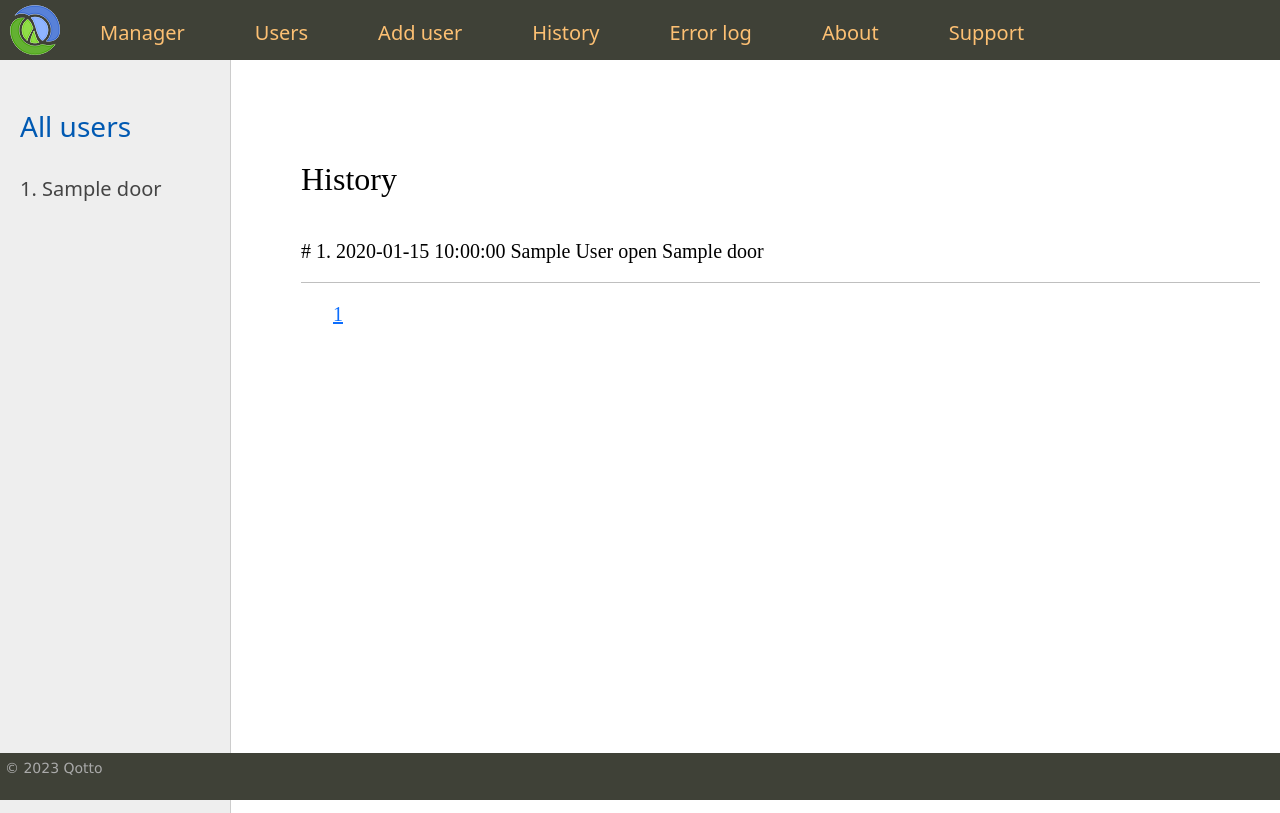
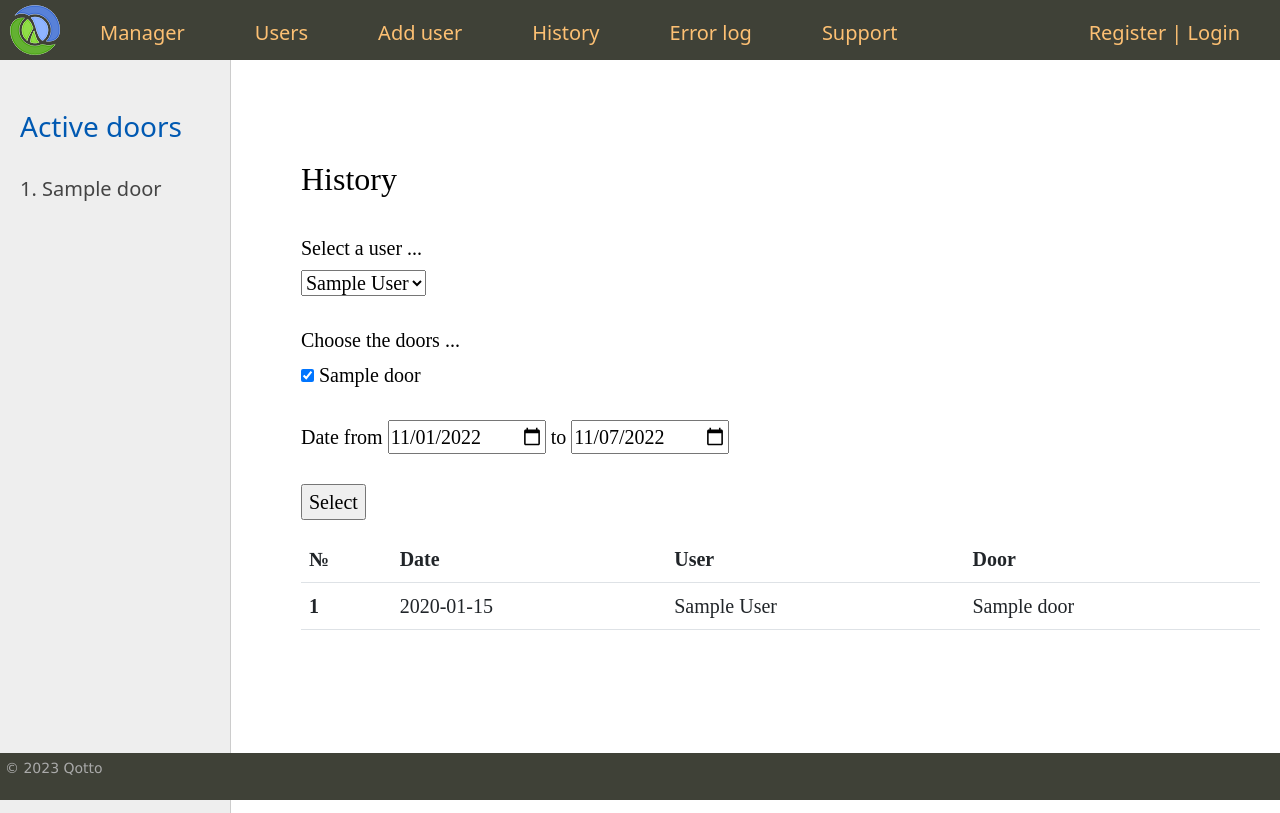
Before and after one commit to nesrv/door-manager, a Django app: page /history/ in a window 1280 px wide. Run offline with Django 4.2, Linux system fonts and the light colour scheme; tables that the repository leaves empty hold one stand-in row (values such as "Sample post"); parts of the project's set-up code (start-up, migrations or seed data) failed here and were passed over.

Commit message:
Realize Select a user ... <select> Choose the doors ... <checkbox> Date from ... to <input type="date">

```diff
--- a/door/templates/door/base.html
+++ b/door/templates/door/base.html
@@ -53,11 +53,11 @@
                         <ul id="leftchapters">
                             {% if door_selected %}
                             <h3>
-                                <li><a href="{% url 'users' %}"> All users </a></li>
+                                <li><a href="{% url 'users' %}"> Active doors </a></li>
                             </h3>
                             {% else %}
                             <h3>
-                                <li class="selected"> All users</li>
+                                <li class="selected"> Active doors</li>
                             </h3>
                             {% endif %}
 
--- a/door/templates/door/history.html
+++ b/door/templates/door/history.html
@@ -1,33 +1,92 @@
 {%  extends 'door/base.html' %}
-
-
-
-
-
-
 {% block content %}
 
 <h1> {{title}} </h1>
 <br>
+<h5> Select a user ... </h5>
 
-{% for h in page_obj %}
+<form action="" method="post">
+    {% csrf_token %}
+    <select id = "users" name="users-list">
+    {% for user in user_list %}
+        <option value = "{{user.name}}" /> {{user.name}} </option>
+    {% endfor %}
+    </select>
+    <br><br>
+    <h5> Choose the doors ... </h5>
+    {% for door in door_list %}
+        <input type="checkbox" name="door" value = "{{door.name}}" checked/> {{door.name}}
+    {% endfor %}
+    <br><br>
 
-# {{ h.id }}. {{ h.time_opening|date:'Y-m-d H:i:s' }}
-{{ h.user }} open  {{ h.door }}
-<hr>
-{% endfor %}
 
-<nav>
-    <ul>
-        {% for p in page_obj.paginator.page_range %}
+    Date from <input type="date" id="date_first" name="date1" value="2022-11-01"/>
+    to <input type="date" id="date_last" name="date2"/>
+      <br><br>
+    <p><input type="submit" value="Select"></p>
+    <script>
+        document.getElementById('date_last').valueAsDate = new Date();
+    </script>
 
-            <a href="?page={{ p }}"> {{ p }} </a>
+</form>
+<!--<form action="" method="post">-->
+<!--    {% csrf_token %}-->
+<!--    <div class="input-group mb-3">-->
+<!--        <input type="text" class="form-control" placeholder="Enter ..." aria-label="Recipient's "-->
+<!--               aria-describedby="basic-addon2" name="data_for_search" value="">-->
+<!--        <div class="input-group-append">-->
+<!--            <button class="btn btn-outline-secondary" type="submit" value="OK">Search</button>-->
+<!--        </div>-->
+<!--    </div>-->
+<!--</form>-->
 
-        {% endfor %}
+<table class="table table-hover">
+    <thead>
+    <tr>
+        <th scope="col">№</th>
+        <th scope="col">Date</th>
+        <th scope="col">User</th>
+        <th scope="col">Door</th>
+    </tr>
+    </thead>
+    <tbody>
+    {% for info in page_obj %}
+    <tr>
+        <th scope="row">{{info.id}}</th>
+        <td>{{info.time_opening|date:'Y-m-d'}}</td>
+        <td>{{info.user}}</td>
+        <td>{{info.door}}</td>
+    </tr>
+    {% endfor %}
+    </tbody>
+</table>
 
-    </ul>
-</nav>
 
+<!--<form id="form" class="p-3" action='' method="POST">-->
+<!--    <h2> Sort by door </h2>-->
+<!--    <select class="form-control" id="select_sort" name="sort_user">-->
+<!--        {% for door in door_list %}-->
+
+<!--        <option value="{{ door.id }}"> {{ door.id }}. {{ door.name }}</option>-->
+<!--        {% endfor %}-->
+<!--    </select>-->
+<!--    <br>-->
+<!--    <h2> Sort by user </h2>-->
+<!--    <select class="form-control" id="to-curr" name="to-curr" value="{{ to_curr }}">-->
+<!--        {% for user in user_list %}-->
+
+<!--        <option value="{{ user.id }}"> {{ user.id }}. {{ user.name }}</option>-->
+<!--        {% endfor %}-->
+<!--    </select>-->
+<!--</form>-->
+<!--<br>-->
+
+<!--{% for h in page_obj %}-->
+
+<!--# {{ h.id }}. {{ h.time_opening|date:'Y-m-d' }}-->
+<!--{{ h.user }} <b> open </b>   {{ h.door }} at {{ h.time_opening|date:'H:i:s' }}-->
+<!--<hr>-->
+<!--{% endfor %}-->
 
 
 {% endblock %}
--- a/door/templates/door/index.html
+++ b/door/templates/door/index.html
@@ -12,8 +12,7 @@
             </div>
 
         <li><h2>{{door.name}}</h2>
-            <button onclick="window.location.href = '/door-status/{{door.name}}';"> /door-status/{{door.name}}</button>
-            </p>
+
             <button type="button" class="btn btn-secondary" name={{ door.name }} onclick="openDoor( '{{ door.name }}')">
                 Open door {{door.name}}
             </button>
--- a/door/templates/door/login.html
+++ b/door/templates/door/login.html
@@ -13,7 +13,7 @@
 <div class="form-error">{{ f.errors }}</div>
 {% endfor %}
 
-    <button type="submit">Войти</button>
+    <button type="submit">Login</button>
 </form>
 
 {% endblock %}
--- a/door/templates/door/support.html
+++ b/door/templates/door/support.html
@@ -1,6 +1,6 @@
 {%  extends 'door/base.html' %}
+{% block content %}
 
-{% block content %}
 <h1>{{title}}</h1>
 <br>
 <form method="post">
--- a/door/urls.py
+++ b/door/urls.py
@@ -1,28 +1,26 @@
 from django.urls import path, include, re_path
 from .views import *
-from door_manager  import settings
+from door_manager import settings
 from django.conf.urls.static import static
 from captcha.fields import CaptchaField
 
-
 urlpatterns = [
-    path('', DoorHome.as_view(), name = 'home'),
-    path('users/', UsersHome.as_view(), name = 'users'),
-    path('door/<slug:door_slug>/', UsersDoors.as_view(), name = 'door'),
-    path('info/<slug:info_slug>/', ShowUserInfo.as_view(), name = 'info'),
+    path('', DoorHome.as_view(), name='home'),
+    path('users/', UsersHome.as_view(), name='users'),
+    path('door/<slug:door_slug>/', UsersDoors.as_view(), name='door'),
+    path('info/<slug:info_slug>/', ShowUserInfo.as_view(), name='info'),
     path('adduser/', AddUser.as_view(), name='adduser'),
-    path('about/', about, name='about'),
     path('register/', RegisterUser.as_view(), name='register'),
     path('login/', LoginUser.as_view(), name='login'),
     path('logout/', logout_user, name='logout'),
-    path('doors/', doors, name = 'doors'),
-    #path('doors/<slug:door>/', edit_door, name = 'edit_door'),
-    path('support/', SupportFormView.as_view(), name = 'support'),
-    path('history/', history, name = 'history'),
-    path('errors/', errors, name = 'errors'),
-    path('admin/', errors, name = 'admin'),
+    path('doors/', doors, name='doors'),
+    # path('doors/<slug:door>/', edit_door, name = 'edit_door'),
+    path('support/', SupportFormView.as_view(), name='support'),
+    path('history/', history, name='history'),
+    path('error/', ErrorPage.as_view(), name='error'),
+    path('admin/', errors, name='admin'),
 
     path('<path>/<door_name>', controller_determinant, name='controller_determinant'),
 
-    #re_path(r'^test/(?P<year>[0-9]{4})/', test_error)
-    ]
+    # re_path(r'^test/(?P<year>[0-9]{4})/', test_error)
+]
--- a/door/utils.py
+++ b/door/utils.py
@@ -7,8 +7,7 @@
     {'title': "Users", 'url_name': 'users'},
     {'title': "Add user", 'url_name': 'adduser'},
     {'title': "History", 'url_name': 'history'},
-    {'title': "Error log", 'url_name': 'errors'},
-    {'title': "About", 'url_name': 'about'},
+    {'title': "Error log", 'url_name': 'error'},
     {'title': "Support", 'url_name': 'support'},
 
 ]
--- a/door/views.py
+++ b/door/views.py
@@ -1,4 +1,3 @@
-
 from django.urls import reverse_lazy
 from django.contrib.auth import logout, login
 
@@ -11,14 +10,10 @@
 from django.contrib.auth.mixins import LoginRequiredMixin
 from django.contrib.auth.views import LoginView
 
-
 from .utils import *
 from .forms import *
 from django.http import JsonResponse
 from door_manager.settings import *
-
-
-
 
 CONTROLLERS = list(Door.objects.all())
 
@@ -111,17 +106,35 @@
         return redirect('home')
 
 
+class ErrorPage(DataMixin, ListView):
+    model = ErrorLog
+    template_name = 'door/error.html'
+    context_object_name = 'error'
+
+    def get_context_data(self, *, object_list=None, **kwargs):
+        context = super().get_context_data(**kwargs)
+        context['error'] = ErrorLog.objects.all()
+        c_def = self.get_user_context(title='Error Log')
+        return dict(list(context.items()) + list(c_def.items()))
+
+
 class LoginUser(DataMixin, LoginView):
     form_class = LoginUserForm
     template_name = 'door/login.html'
 
     def get_context_data(self, *, object_list=None, **kwargs):
         context = super().get_context_data(**kwargs)
-        c_def = self.get_user_context(title="Авторизация")
+        c_def = self.get_user_context(title="Authorisation")
         return dict(list(context.items()) + list(c_def.items()))
 
     def get_success_url(self):
         return reverse_lazy('home')
+
+
+class FilterHistory(DataMixin, FormView):
+    form_class = HistoryForm
+    template_name = 'door/history.html'
+    success_url = reverse_lazy('home')
 
 
 class SupportFormView(DataMixin, FormView):
@@ -147,12 +160,12 @@
 def about(request):
     # print (request.user.id)
     contact_list = User.objects.all()
-    paginator = Paginator(contact_list, 3)
-
-    page_number = request.GET.get('page')
-    page_obj = paginator.get_page(page_number)
+    # paginator = Paginator(contact_list, 3)
+    #
+    # page_number = request.GET.get('page')
+    # page_obj = paginator.get_page(page_number)
     context = {
-        'page_obj': page_obj,
+        'page_obj': contact_list,
         'menu': menu,
         'title': 'Test paginator (3 users per page)',
     }
@@ -160,22 +173,55 @@
     return render(request, 'door/about.html', context=context)
 
 
+# def history(request):
+#     history_list = History.objects.all()
+#     # door_list = Door.objects.all()
+#     # user_list = User.objects.all()
+#     # paginator = Paginator(history_list, 5)
+#     # page_number = request.GET.get('page')
+#     # page_obj = paginator.get_page(page_number)
+#
+#     context = {
+#         'title': 'History',
+#         'menu': menu,
+#         'page_obj': history_list,
+#         # 'door_list': door_list,
+#         # 'user_list'  : user_list,
+#
+#     }
+#     return render(request, 'door/history.html', context=context)
+
 def history(request):
-    history_list = History.objects.all()
-    paginator = Paginator(history_list, 5)
-    page_number = request.GET.get('page')
-    page_obj = paginator.get_page(page_number)
-
+    if request.method == 'POST':
+        users = request.POST.getlist('users-list')
+        doors = request.POST.getlist('door')
+        date_first = request.POST.get('date1')
+        date_last = request.POST.get('date2')
+        page_obj = History.objects.filter(
+            user__name__in=users,
+            door__name__in=doors,
+            time_opening__range=[date_first, date_last]
+        )
+    else:
+        page_obj = History.objects.all()
     context = {
         'title': 'History',
         'menu': menu,
         'page_obj': page_obj,
-    }
-    return render(request, 'door/history.html', context=context)
+        'door_list': Door.objects.all(),
+        'user_list': User.objects.all(), }
 
+    # if form.is_valid():
+    #     # search_res = []
+    #     data_for_search = form.data['data_for_search']
+    #
+    #     # if data_for_search.isdigit():
+    #     #     search_res = list(History.objects.filter(door_id=int(data_for_search)))
+    #     search_res = list(History.objects.filter(name='Sacha'))
+    #
+    #     return render(request, "door/history.html", {"page_obj": search_res, "form": form})
 
-def support():
-    pass
+    return render(request, "door/history.html", context=context)
 
 
 from asgiref.sync import sync_to_async
@@ -192,13 +238,19 @@
 
 
 async def controller_determinant(request, path, door_name):
-    print(await get_all_users(request) + " open " + door_name)
+    print(await get_all_users(request) + path + door_name)
     # print(await get_doors(request))
-    d = await Door.objects.aget(name=door_name)
-    u = await User.objects.aget(name=request.user.username)
-    h = History(door=d, user=u)
-    # h1 = History(door=Door.objects.get(pk=1), user=User.objects.get(pk=1))
-    await sync_to_async(h.save)()
+    try:
+
+        d = await Door.objects.aget(name=door_name)
+        u = await User.objects.aget(name=request.user.username)
+        h = History(door=d, user=u)
+    except Exception as err:
+        err = ErrorLog(error_name=err)
+        await sync_to_async(err.save)()
+
+    if path == "grant-access":
+        await sync_to_async(h.save)()
 
     url = [controller.url for controller in CONTROLLERS if controller.name == door_name][0] + "/" + path
 
@@ -220,13 +272,13 @@
                 'Authorization': f'Bearer {jwt_token}',
             },
         )
-        resp = await response.json()
-        # print (request.user.username)
+        try:
+            resp = await response.json()
+        except Exception as err:
+            err = ErrorLog(error_name=err)
+            await sync_to_async(err.save)()
+
         return JsonResponse(resp)
-
-
-def errors(request):
-    pass
 
 
 def errors(request):
```
Also changed, not shown: door/forms.py (+16 -1 lines), door/models.py (+2 -5 lines), door/templates/door/about.html (+10 -10 lines), door/templates/door/error.html (added, +18 -0 lines).
